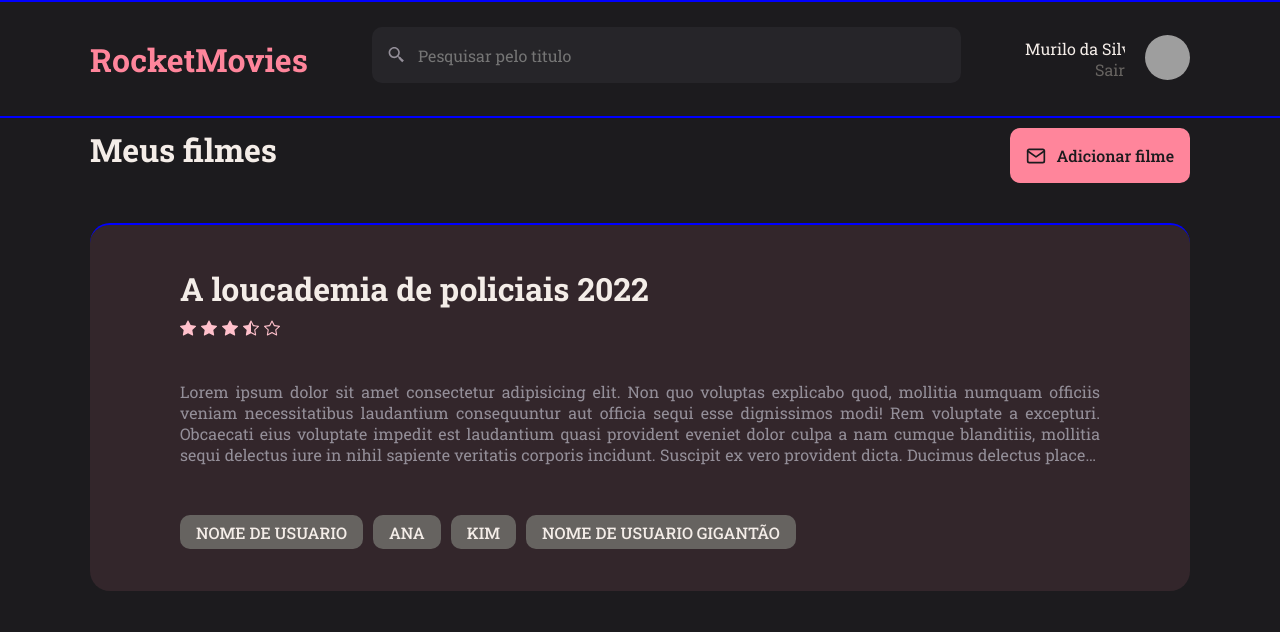
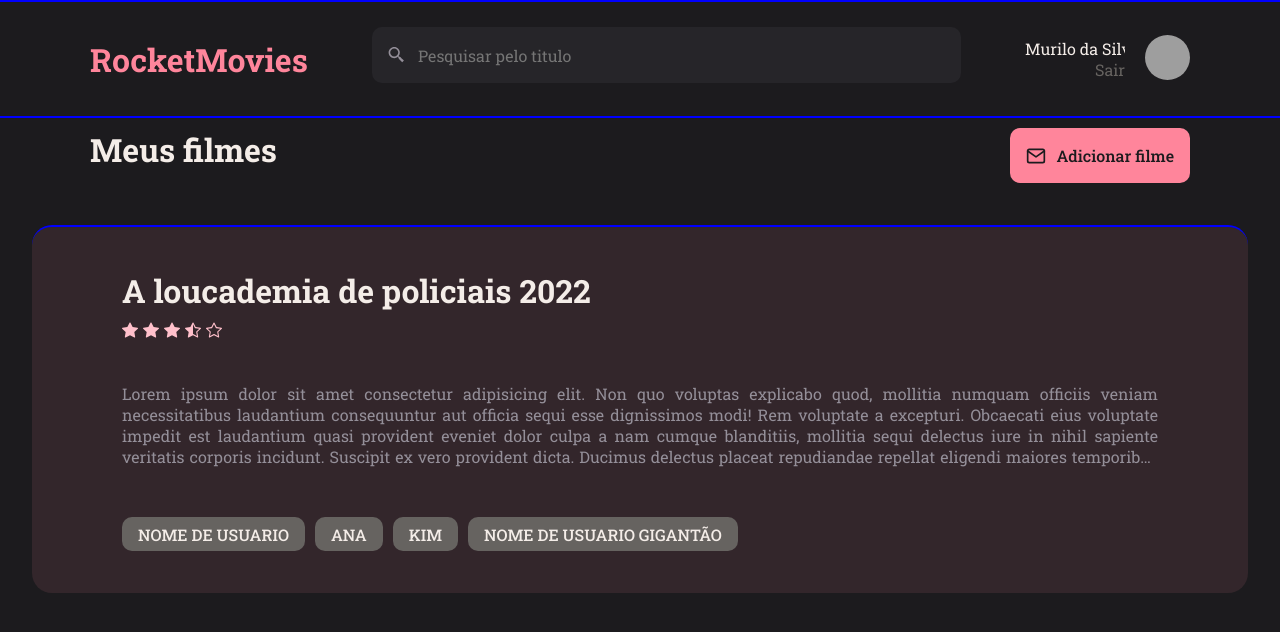
Before and after one commit to MullerHub/Rocketseat-Explorer, a React (Vite) app in the folder Stage0902_desafio/RocketMovies/: page / in a window 1280 px wide. Shown: the top 632 px of the page. Built offline with nearby package versions, Linux system fonts and the light colour scheme; grey boxes are pictures that could not be loaded.

Commit message:
SectionMovies att

```diff
--- a/Stage0902_desafio/RocketMovies/src/components/SectionMovies/styles.js
+++ b/Stage0902_desafio/RocketMovies/src/components/SectionMovies/styles.js
@@ -3,7 +3,7 @@ import styled from 'styled-components'
 export const Container = styled.div`
   max-width: 100%;
   max-height: 100%;
-  margin: 30px 90px;
+  margin: 32px;
   gap: 50px;
 
   background-color: ${({ theme }) => theme.COLORS.BUTTON_BG_1};
@@ -26,8 +26,8 @@ export const Container = styled.div`
 
     section {
       max-width: 100%;
+      display: flex;
       gap: 5px;
-      display: flex;
 
       svg {
         fill: pink;
```
